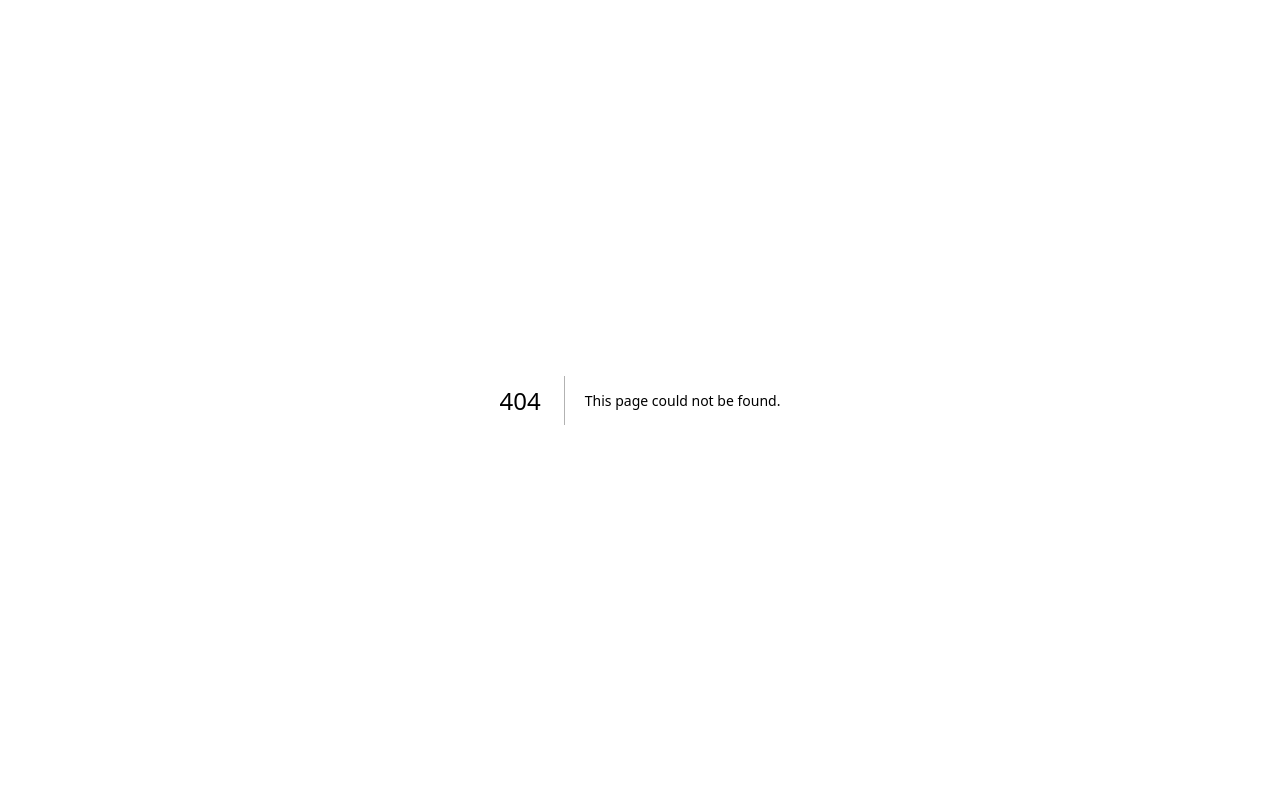
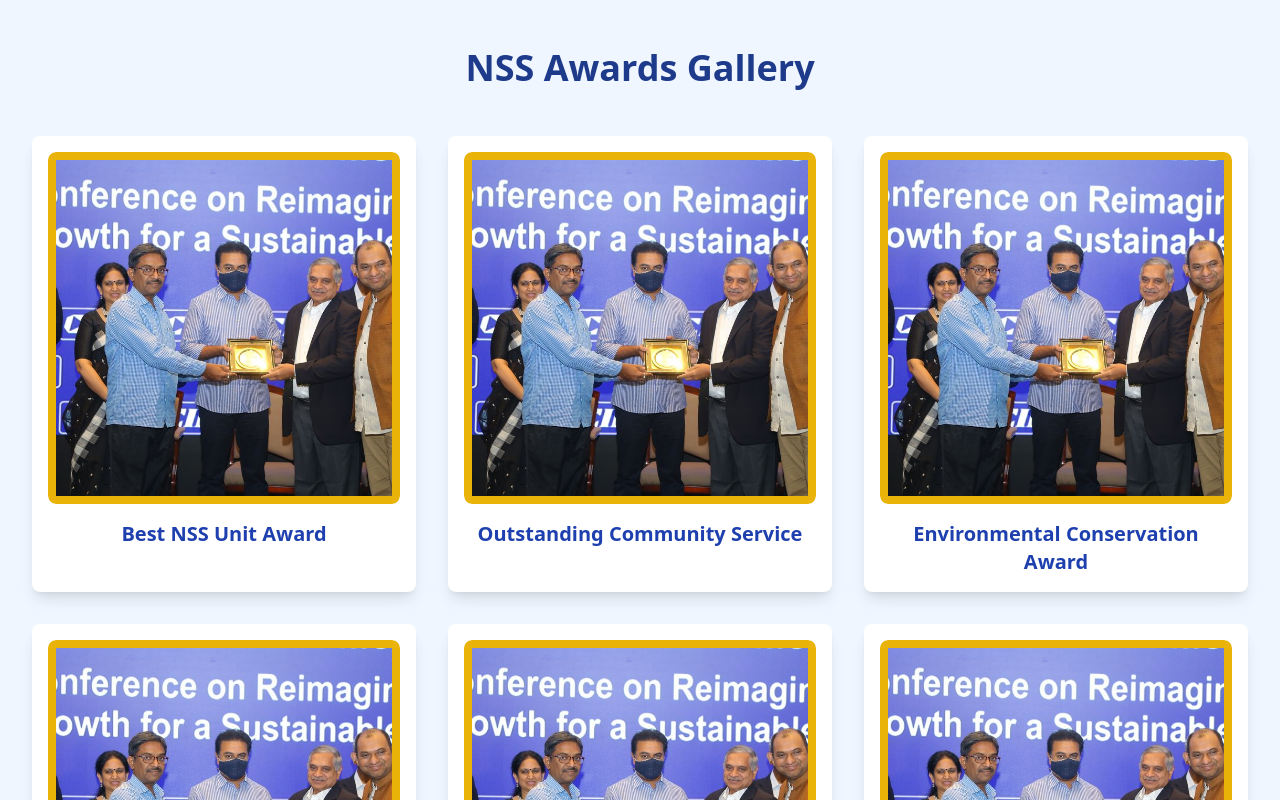
Before and after one commit to RohithR24/NSS_GITAM_HYD, a Next.js app: page /awards in a window 1280 px wide. Before the commit this address had no page. Shown: the top 800 px of the page. Built offline with nearby package versions, Linux system fonts and the light colour scheme; a web font is replaced by a local one.

Commit message:
Feat: add awards page

```diff
--- /dev/null
+++ b/app/awards/page.tsx
@@ -0,0 +1,53 @@
+"use client"
+import React from 'react'
+import { motion } from 'framer-motion'
+import Image from 'next/image'
+import {hero} from'@/public/images/index'
+// Define the awards data outside of the component to avoid potential issues with serialization
+const awards = [
+  { id: 1, title: "Best NSS Unit Award", image: "/placeholder.svg?height=300&width=300" },
+  { id: 2, title: "Outstanding Community Service", image: "/placeholder.svg?height=300&width=300" },
+  { id: 3, title: "Environmental Conservation Award", image: "/placeholder.svg?height=300&width=300" },
+  { id: 4, title: "Youth Leadership Excellence", image: "/placeholder.svg?height=300&width=300" },
+  { id: 5, title: "Best NSS Programme Officer", image: "/placeholder.svg?height=300&width=300" },
+  { id: 6, title: "National Integration Camp Award", image: "/placeholder.svg?height=300&width=300" },
+]
+
+export default function Awards() {
+  return (
+    <div className="min-h-screen bg-blue-50 py-12 px-4 sm:px-6 lg:px-8">
+      <motion.h1
+        className="text-4xl font-bold text-center text-blue-900 mb-12"
+        initial={{ opacity: 0, y: -20 }}
+        animate={{ opacity: 1, y: 0 }}
+        transition={{ duration: 0.5 }}
+      >
+        NSS Awards Gallery
+      </motion.h1>
+      <div className="grid grid-cols-1 sm:grid-cols-2 lg:grid-cols-3 gap-8">
+        {awards.map((award) => (
+          <motion.div
+            key={award.id}
+            className="bg-white p-4 rounded-lg shadow-lg"
+            initial={{ opacity: 0, scale: 0.9 }}
+            animate={{ opacity: 1, scale: 1 }}
+            transition={{ duration: 0.5 }}
+            whileHover={{ scale: 1.05 }}
+          >
+            <div className="relative overflow-hidden rounded-lg" style={{ paddingBottom: '100%' }}>
+              <div className="absolute inset-0 border-8 border-yellow-500 rounded-lg">
+                <Image
+                fill
+                  src={hero}
+                  alt={award.title}
+                  className="absolute inset-0 w-full h-full object-cover"
+                />
+              </div>
+            </div>
+            <h2 className="mt-4 text-xl font-semibold text-center text-blue-800">{award.title}</h2>
+          </motion.div>
+        ))}
+      </div>
+    </div>
+  )
+}
--- a/app/components/sections/NavBar.tsx
+++ b/app/components/sections/NavBar.tsx
@@ -1,59 +1,56 @@
 "use client";
 
 import Image from "next/image";
-import { NSSLogo } from '../../../public/images/index';
+import {logo} from '@/public/images/index'; // Adjust this path as necessary
 import React, { useState } from 'react';
 import Link from 'next/link';
 import { Menu, X } from 'lucide-react';
-import { usePathname } from 'next/navigation';
-import { useRouter } from 'next/navigation'
+import { usePathname, useRouter } from 'next/navigation';
 
-const NavItem: React.FC<{ href: string; children: React.ReactNode }> = ({ href, children }) => (
-  <Link href={href} className="text-gray-600 hover:text-primary transition-colors">
-    {children}
-  </Link>
-);
+
+const NavItem: React.FC<{ href: string; children: React.ReactNode }> = ({ href, children }) => {
+  const pathname = usePathname();
+  const isActive = pathname === href;
+  return (
+    <Link href={href} className={`text-white hover:text-orange-300 transition-colors ${isActive ? 'font-bold' : ''}`}>
+      {children}
+    </Link>
+  );
+};
 
 const NavBar = () => {
   const [isMenuOpen, setIsMenuOpen] = useState(false);
-  const pathname = usePathname();
-
   const router = useRouter();
-
-  // Function to handle routing to dashboard
-  const goToDashboard = () => {
-    router.push('/aboutus', { scroll: false });
-  };
 
   const toggleMenu = () => setIsMenuOpen(!isMenuOpen);
 
   return (
-    <nav className="relative bg-white shadow-md">
+    <nav className="relative bg-blue-700 shadow-md">
       <div className="px-4 sm:px-6 lg:px-8">
         <div className="flex justify-between h-16">
           <div className="flex">
             <div className="flex-shrink-0 flex items-center">
               <Image
-                src={NSSLogo}
-                alt="GITAM Logo"
+                src={logo}
+                alt="NSS Logo"
                 width={40}
                 height={40}
                 className="h-8 w-auto"
               />
-              <span className="ml-2 text-xl font-bold text-primary">NSS, GITAM Hyderabad</span>
+              <span className="ml-2 text-xl font-bold text-white">NSS, GITAM Hyderabad</span>
             </div>
           </div>
           <div className="hidden sm:ml-6 sm:flex sm:space-x-8 sm:items-center">
-            {/* Render AboutUs when pathname matches */}
             <NavItem href="/">Home</NavItem>
             <NavItem href="/about">About Us</NavItem>
             <NavItem href="/programs">Programs</NavItem>
+            <NavItem href="/awards">Awards</NavItem>
             <NavItem href="/contact">Contact</NavItem>
           </div>
           <div className="flex items-center sm:hidden">
             <button
               onClick={toggleMenu}
-              className="inline-flex items-center justify-center p-2 rounded-md text-gray-400 hover:text-gray-500 hover:bg-gray-100 focus:outline-none focus:ring-2 focus:ring-inset focus:ring-primary"
+              className="inline-flex items-center justify-center p-2 rounded-md text-white hover:text-orange-300 hover:bg-blue-600 focus:outline-none focus:ring-2 focus:ring-inset focus:ring-orange-300"
               aria-expanded={isMenuOpen}
               aria-label="Toggle menu"
             >
@@ -66,16 +63,19 @@ const NavBar = () => {
       {/* Mobile menu */}
       <div className={`sm:hidden ${isMenuOpen ? 'block' : 'hidden'}`}>
         <div className="pt-2 pb-3 space-y-1">
-          <Link href="/" className="block px-3 py-2 text-base font-medium text-gray-600 hover:text-primary hover:bg-gray-50">
+          <Link href="/" className="block px-3 py-2 text-base font-medium text-white hover:text-orange-300 hover:bg-blue-600">
             Home
           </Link>
-          <Link href="/about" className="block px-3 py-2 text-base font-medium text-gray-600 hover:text-primary hover:bg-gray-50">
+          <Link href="/about" className="block px-3 py-2 text-base font-medium text-white hover:text-orange-300 hover:bg-blue-600">
             About Us
           </Link>
-          <Link href="/programs" className="block px-3 py-2 text-base font-medium text-gray-600 hover:text-primary hover:bg-gray-50">
+          <Link href="/programs" className="block px-3 py-2 text-base font-medium text-white hover:text-orange-300 hover:bg-blue-600">
             Programs
           </Link>
-          <Link href="/contact" className="block px-3 py-2 text-base font-medium text-gray-600 hover:text-primary hover:bg-gray-50">
+          <Link href="/awards" className="block px-3 py-2 text-base font-medium text-white hover:text-orange-300 hover:bg-blue-600">
+            Awards
+          </Link>
+          <Link href="/contact" className="block px-3 py-2 text-base font-medium text-white hover:text-orange-300 hover:bg-blue-600">
             Contact
           </Link>
         </div>
```
